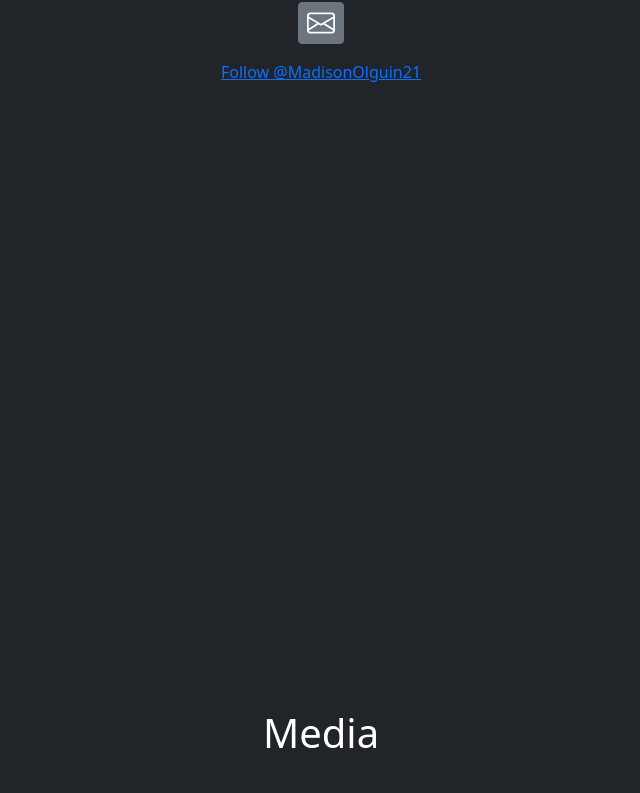
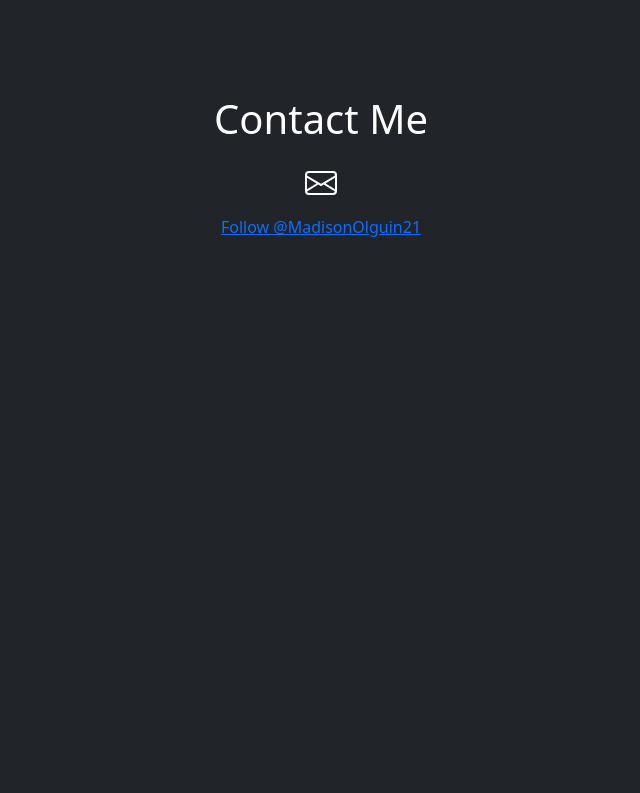
Before and after one commit to Yiladien/about-me-pwa, a React (Create React App) app: page / in a window 1280 px wide. Shown: the part 1985-2778 px from the top of the page, without its empty margins (319-959 px from the left). Built offline with nearby package versions, Linux system fonts and the light colour scheme.

Commit message:
icon swap

```diff
--- a/src/App.js
+++ b/src/App.js
@@ -1,4 +1,4 @@
-import React from "react";
+import React, { useState } from "react";
 
 import Home from "./pages/Home";
 import About from "./pages/About";
@@ -7,13 +7,20 @@ import Media from "./pages/Media";
 // import Example from "./pages/Example";
 
 function App() {
+  const [viewHeight, setViewHeight] = useState(
+    navigator.userAgent.indexOf("iPhone") === -1 ? 110 : 110
+  );
+
   return (
-    <div className="App">
+    <div
+      className="App bg-dark text-white"
+      style={{ height: `${viewHeight}vh` }}
+    >
       <div className="bg-dark text-white">
-        <Home />
-        <About />
-        <Contact />
-        <Media />
+        <Home viewHeight={viewHeight} />
+        <About viewHeight={viewHeight} />
+        <Contact viewHeight={viewHeight} />
+        <Media viewHeight={viewHeight} />
         {/* <Example /> */}
       </div>
     </div>
--- a/src/index.css
+++ b/src/index.css
@@ -29,13 +29,20 @@ html {
 } */
 
 .scroll-container {
-  height: 100svh;
+  height: 110vh;
   display: flex;
   justify-content: center;
   align-items: center;
-  scroll-snap-align: center;
+  scroll-snap-align: start;
   padding: 0px;
   overflow: hidden;
+  padding-bottom: 10vh;
+}
+
+.scroll-container:last-of-type {
+  scroll-snap-align: end;
+  padding-top: 10vh;
+  padding-bottom: 0vh;
 }
 
 .page-container {
@@ -45,7 +52,7 @@ html {
 
 .content-container {
   position: relative;
-  max-height: 90svh;
+  /* max-height: 90vh; */
   width: 100%;
   overflow: hidden;
   display: flex;
@@ -144,3 +151,17 @@ html {
   /* margin-left: 0.1em;
   margin-right: 0.1em; */
 }
+
+.icon-button {
+  font-size: 2rem;
+  line-height: 1rem;
+}
+
+.icon-button:hover {
+  /* opacity: 90%; */
+  cursor: pointer;
+}
+
+.icon-button svg {
+  pointer-events: none;
+}
--- a/src/pages/About.js
+++ b/src/pages/About.js
@@ -11,7 +11,7 @@ import maxPrepIcon from "../assets/images/icons/maxpreps-icon.svg";
 const About = () => {
   return (
     <section
-      className="scroll-container p-0"
+      className="scroll-container"
       style={{
         backgroundImage: `linear-gradient(90deg, rgba(33,37,41, 0.9), rgba(33,37,41, 0.9)),
            url('${bgImage}')`,
--- a/src/pages/Contact.js
+++ b/src/pages/Contact.js
@@ -1,15 +1,27 @@
-import React from "react";
+import React, { useState } from "react";
 
 //bootstrap
 import Row from "react-bootstrap/Row";
 import Col from "react-bootstrap/Col";
 import Button from "react-bootstrap/Button";
 
-import { Envelope } from "react-bootstrap-icons";
+import { Envelope, EnvelopeOpen } from "react-bootstrap-icons";
 
 const Contact = () => {
+  const [hovered, setHovered] = useState({});
+
+  const toggleHovered = (event) => {
+    console.log(event.target.attributes.name.value);
+    console.dir(event.target);
+    console.log(Object.keys(event.target));
+
+    const name = event.target.attributes.name.value;
+    setHovered({ [name]: !hovered[name] });
+  };
+
+  console.log(hovered);
   return (
-    <section className="scroll-container p-0">
+    <section className="scroll-container">
       <div className="page-container">
         <Row className="mb-3">
           <Col className="d-flex justify-content-center">
@@ -18,16 +30,18 @@ const Contact = () => {
         </Row>
         <Row className="mb-3">
           <Col className="d-flex justify-content-center">
-            <Button
-              size="sm"
-              className="fs-3"
-              variant="secondary"
-              href="mailto:"
-              target="_blank"
-              rel="noopener noreferrer"
+            <span
+              className="icon-button"
+              onMouseEnter={toggleHovered}
+              onMouseLeave={toggleHovered}
+              name="email"
             >
-              <Envelope />
-            </Button>
+              {hovered.email ? (
+                <EnvelopeOpen style={{ transform: "translateY(-11%)" }} />
+              ) : (
+                <Envelope />
+              )}
+            </span>
           </Col>
         </Row>
         <Row className="mb-3">
--- a/src/pages/Home.js
+++ b/src/pages/Home.js
@@ -6,7 +6,7 @@ import NameBanner from "../components/NameBanner";
 
 const Home = () => {
   return (
-    <section className="scroll-container p-0">
+    <section className="scroll-container">
       <div className="page-container">
         <div className="content-container">
           <ThrowBall />
--- a/src/pages/Media.js
+++ b/src/pages/Media.js
@@ -8,7 +8,7 @@ import { Twitter, Instagram, Facebook } from "react-bootstrap-icons";
 
 const Media = () => {
   return (
-    <section className="scroll-container p-0">
+    <section className="scroll-container">
       <div className="page-container">
         <Row className="mb-3">
           <Col className="d-flex justify-content-center">
```
